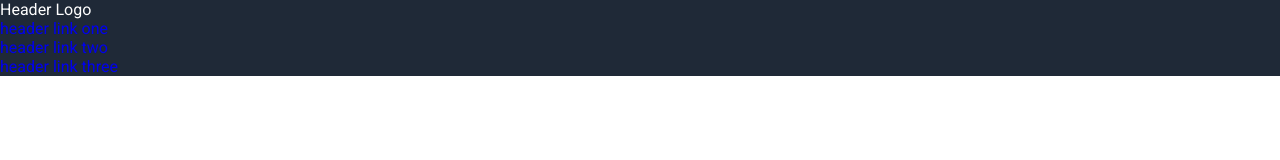
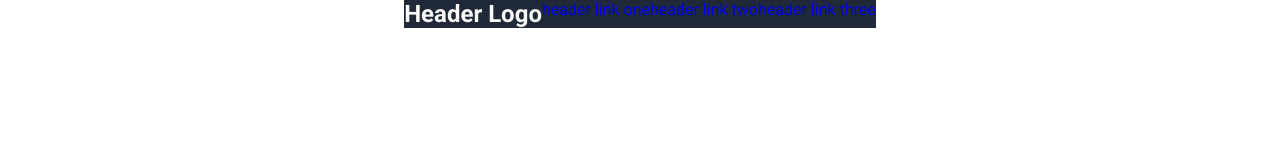
Before and after one commit to tdhorrell/odin-landing-page, a plain HTML site: page index.html in a window 1280 px wide. Drawn offline with Linux system fonts and the light colour scheme.

Commit message:
add left, center, right sections and header text

```diff
--- a/index.html
+++ b/index.html
@@ -8,6 +8,9 @@
 </head>
 
 <body>
+    <div class="left"></div>
+
+    <div class="center">
         <div class="header">
             <div class="header-logo">Header Logo</div>
             <ul class="header-links">
@@ -17,5 +20,8 @@
             </ul>
             </div>
         </div>
+    </div>
+
+    <div class="right"></div>
 </body>
 </html>
--- a/style.css
+++ b/style.css
@@ -4,14 +4,35 @@ body {
     margin: 0;
     font-family: Roboto, sans-serif;
     display: flex;
+    justify-content: space-between;
+}
+
+.center {
     flex-direction: column;
     justify-content: space-between;
     align-items: stretch;
 }
 
+.left, .right {
+    width: 100px;
+    flex-grow: 0;
+    flex-shrink: 0;
+}
+
 .header {
     background-color: #1F2937;
-    color: white;
+    color: #F9FAF8;
+    display: flex;
+    justify-content: space-between;
+}
+
+.header-logo {
+    font-size: 24px;
+    font-weight: bold;
+}
+
+.header-links {
+    display: flex;
 }
 
 ul {
```
Lines whose indentation alone changed are shown as unchanged.
